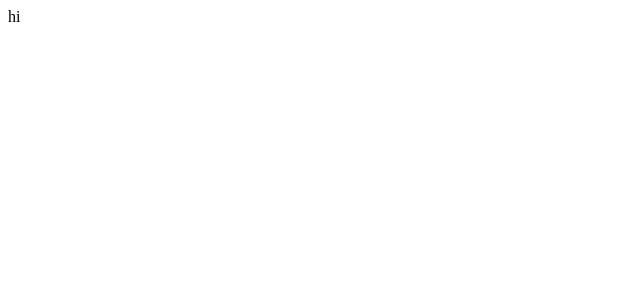
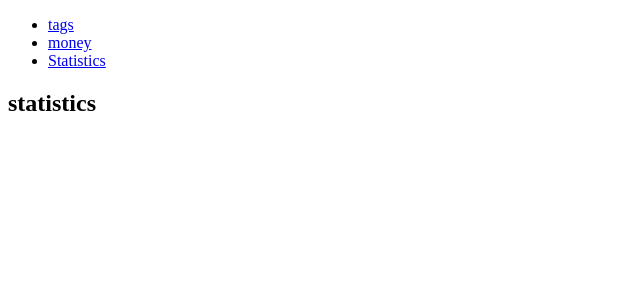
Before and after one commit to CaoBaoWang/keep-account-react, a React (Create React App) app: page /statistics in a window 1280 px wide. Shown: the top 300 px of the page, without its empty margins (0-640 px from the left). Built offline with nearby package versions, Linux system fonts and the light colour scheme.

Commit message:
add React Routers

```diff
--- a/package.json
+++ b/package.json
@@ -12,6 +12,7 @@
     "@types/react-dom": "^17.0.0",
     "react": "^16.13.1",
     "react-dom": "^16.13.1",
+    "react-router-dom": "^5.2.0",
     "react-scripts": "4.0.3",
     "styled-components": "5.0.1",
     "typescript": "^4.1.2",
@@ -42,6 +43,7 @@
     ]
   },
   "devDependencies": {
+    "@types/react-router-dom": "^5.1.7",
     "@types/styled-components": "5.0.1",
     "node-sass": "npm:dart-sass@1.25.0"
   }
--- a/src/App.tsx
+++ b/src/App.tsx
@@ -1,11 +1,62 @@
-import React from 'react';
+import React from 'react'
+import Tags from "./views/Tags";
+import Money from "./views/Money";
+import Statistics from "./views/Statistics";
+import NoMatch from "./views/NoMatch";
+
+import {
+    BrowserRouter as Router,
+    Switch,
+    Route,
+    Redirect,
+    Link
+} from "react-router-dom";
 
 function App() {
-  return (
-    <div>
-        hi
-    </div>
-  );
+    return (
+        <Router>
+            <div>
+                <nav>
+                    <ul>
+
+                        <li>
+                            <Link to="/tags">tags</Link>
+                        </li>
+                        <li>
+                            <Link to="/money">money</Link>
+                        </li>
+                        <li>
+                            <Link to="/statistics">Statistics</Link>
+                        </li>
+                    </ul>
+                </nav>
+
+                <Switch>
+                    <Redirect exact from="/" to="/money" />
+                    <Route path="/tags">
+                        <Tags />
+                    </Route>
+                    <Route path="/money">
+                        <Money />
+                    </Route>
+                    <Route path="/statistics">
+                        <Statistics />
+                    </Route>
+                    <Route path="*">
+                        <NoMatch/>
+                    </Route>
+                </Switch>
+            </div>
+        </Router>
+    );
 }
 
-export default App;
+
+
+
+
+
+
+
+
+export default App
--- /dev/null
+++ b/src/views/Money.tsx
@@ -0,0 +1,7 @@
+import React from "react";
+
+function Money() {
+    return <h2>money</h2>;
+}
+
+export default Money
--- /dev/null
+++ b/src/views/NoMatch.tsx
@@ -0,0 +1,7 @@
+import React from "react";
+
+function NoMatch(){
+    return <div>no match</div>
+}
+
+export default  NoMatch
--- /dev/null
+++ b/src/views/Statistics.tsx
@@ -0,0 +1,8 @@
+import React from "react";
+
+function Statistics() {
+    return <h2>statistics</h2>;
+}
+
+
+export default Statistics
--- /dev/null
+++ b/src/views/Tags.tsx
@@ -0,0 +1,7 @@
+import React from "react";
+
+function Tags() {
+    return <h2>tags</h2>;
+}
+
+export default Tags
```
Also changed, not shown: 1 other file (tests, documents, lock files or other folders).
